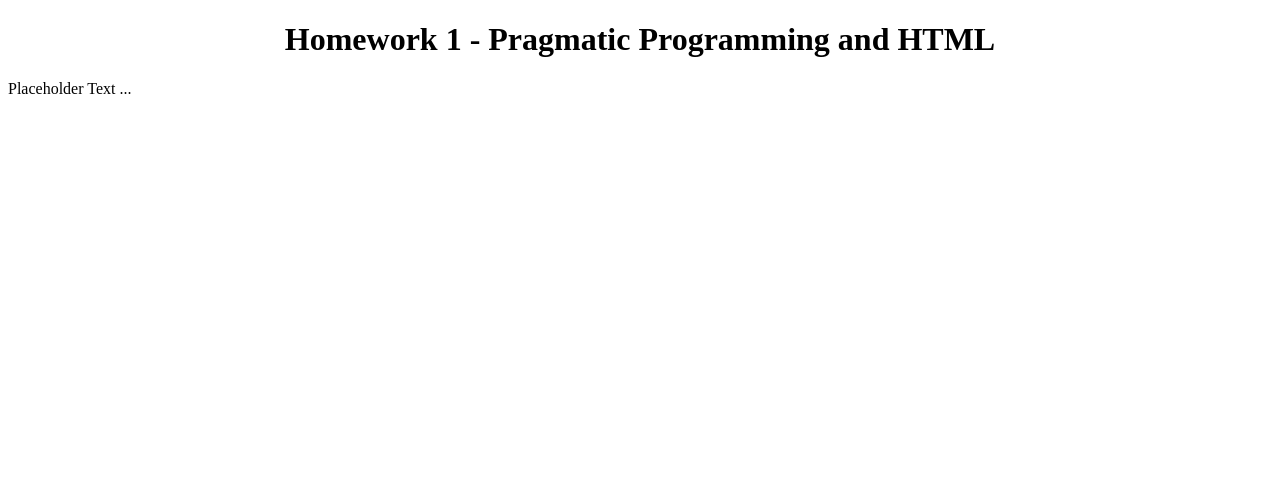
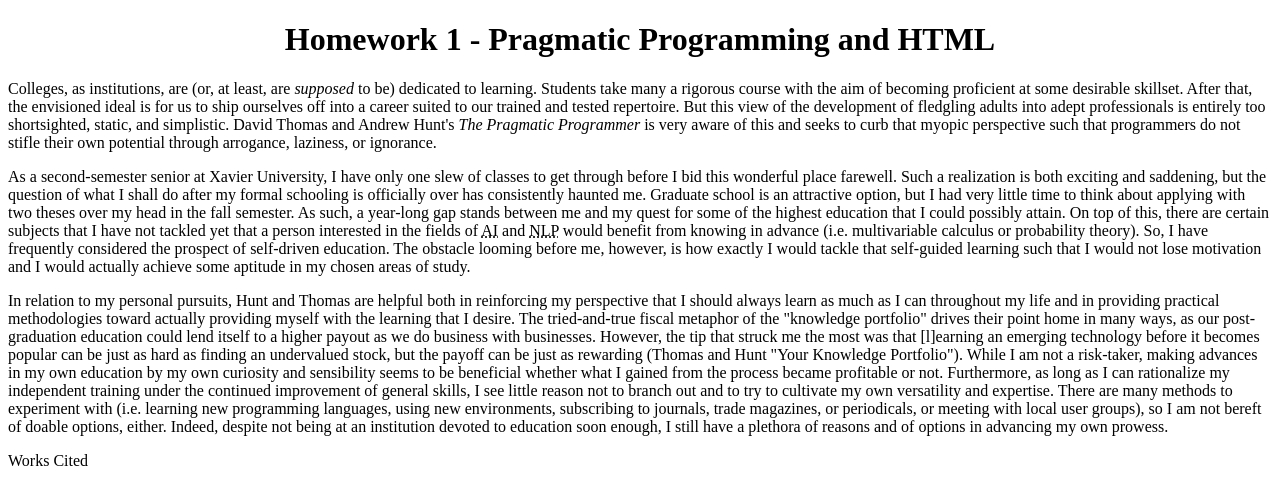
Before and after one commit to Mythologos/Mythologos.github.io, a plain HTML site: page hmwk1.html in a window 1280 px wide. Drawn offline with Linux system fonts and the light colour scheme.

Commit message:
All files updated; hwmk1.html received main text body; README reworded.

```diff
--- a/hmwk1.html
+++ b/hmwk1.html
@@ -3,6 +3,7 @@
 <head>
     <title>Homework 1: Pragmatic Programming and HTML</title>
     <meta charset="UTF-8">
+    <meta name="viewport" content="width=device-width, initial-scale=1.0">
     <meta name="Author" content="Stephen Bothwell">
     <meta name="Date" content="1/22/2018">
     <meta name="Class" content="CSCI260: Software Engineering">
@@ -10,6 +11,61 @@
 </head>
 <body>
     <h1 style="text-align:center;">Homework 1 - Pragmatic Programming and HTML</h1>
-    <p>Placeholder Text ...</p>
+    <p id = "p1">
+        Colleges, as institutions, are (or, at least, are <i>supposed</i> to
+        be) dedicated to learning. Students take many a rigorous course with
+        the aim of becoming proficient at some desirable skillset. After that,
+        the envisioned ideal is for us to ship ourselves off into a career
+        suited to our trained and tested repertoire. But this view of the
+        development of fledgling adults into adept professionals is entirely too
+        shortsighted, static, and simplistic. David Thomas and Andrew Hunt's
+        <cite src="https://www.oreilly.com/library/view/the-pragmatic-programmer/020161622X/">The Pragmatic Programmer</cite>
+        is very aware of this and seeks to curb that myopic perspective such that
+        programmers do not stifle their own potential through arrogance, laziness, or
+        ignorance.
+    </p>
+    <p id="p2">
+        As a second-semester senior at Xavier University, I have only one slew of
+        classes to get through before I bid this wonderful place farewell. Such a
+        realization is both exciting and saddening, but the question of what I shall
+        do after my formal schooling is officially over has consistently haunted me.
+        Graduate school is an attractive option, but I had very little time to think
+        about applying with two theses over my head in the fall semester. As such, a
+        year-long gap stands between me and my quest for some of the highest education
+        that I could possibly attain. On top of this, there are certain subjects that
+        I have not tackled yet that a person interested in the fields of
+        <abbr title="Artificial Intelligence">AI</abbr> and
+        <abbr title="Natural Language Processing">NLP</abbr> would benefit
+        from knowing in advance (i.e. multivariable calculus or
+        probability theory). So, I have frequently considered the prospect of
+        self-driven education. The obstacle looming before me, however, is how
+        exactly I would tackle that self-guided learning such that I would not lose
+        motivation and I would actually achieve some aptitude in my chosen areas of study.
+    </p>
+    <p id="p3">
+        In relation to my personal pursuits, Hunt and Thomas are helpful both in
+        reinforcing my perspective that I should always learn as much as I can
+        throughout my life and in providing practical methodologies toward actually
+        providing myself with the learning that I desire. The tried-and-true fiscal
+        metaphor of the "knowledge portfolio" drives their point home in many ways, as our
+        post-graduation education could lend itself to a higher payout as we do
+        business with businesses. However, the tip that struck me the most was
+        that <quote cite="https://www.oreilly.com/library/view/the-pragmatic-programmer/020161622X/">[l]earning
+            an emerging technology before it becomes popular can be
+            just as hard as finding an undervalued stock, but the payoff can be just
+            as rewarding</quote> (Thomas and Hunt "Your Knowledge Portfolio"). While I am not a risk-taker,
+        making advances in my own education by my own curiosity and sensibility seems to be
+        beneficial whether what I gained from the process became profitable or not.
+        Furthermore, as long as I can rationalize my independent training under the
+        continued improvement of general skills, I see little reason not to branch
+        out and to try to cultivate my own versatility and expertise. There are many
+        methods to experiment with (i.e. learning new programming languages, using new
+        environments, subscribing to journals, trade magazines, or periodicals,
+        or meeting with local user groups), so I am not bereft of doable options, either.
+        Indeed, despite not being at an institution devoted to education soon enough, I
+        still have a plethora of reasons and of options in advancing my own prowess.
+    </p>
+    <h3, style="text-align: center;">Works Cited</h3>
+    <p, id="bib1"></p>
 </body>
 </html>
```
Also changed, not shown: index.html (+2 -0 lines), 1 other file.
